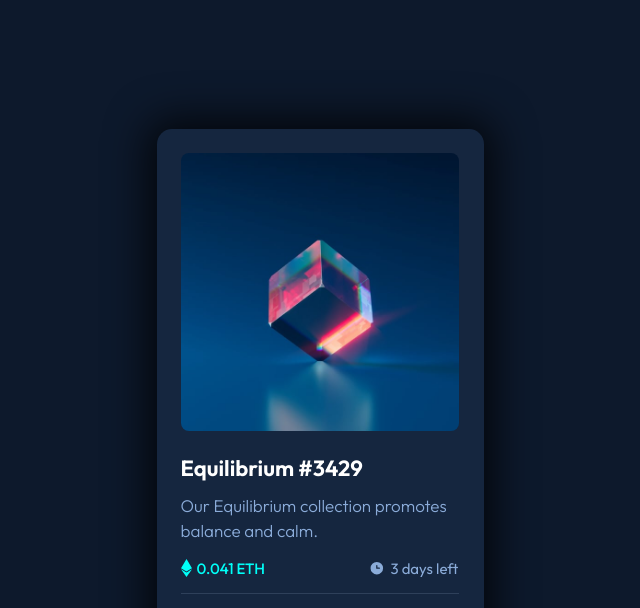
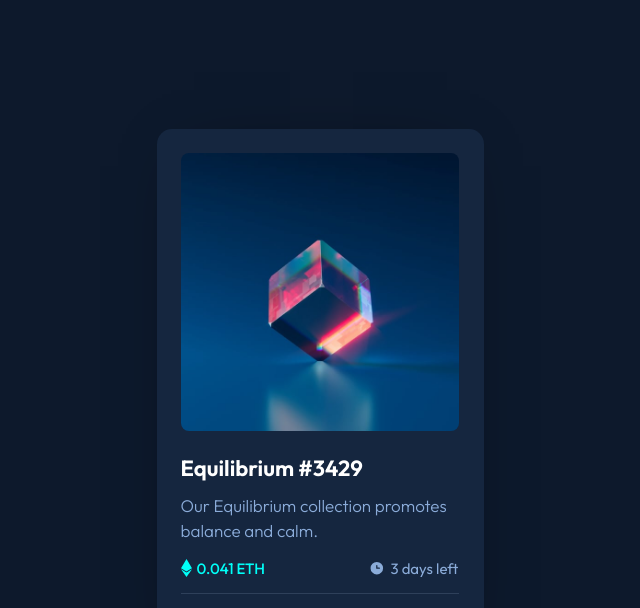
Before and after one commit to Flexyy19/bitcamp-assignment-13, a plain HTML site: page index.html in a window 1280 px wide. Shown: the top 608 px of the page, without its empty margins (320-960 px from the left). Drawn offline with Linux system fonts and the light colour scheme.

Commit message:
fixed shadow

```diff
--- a/styles.css
+++ b/styles.css
@@ -34,7 +34,7 @@ body {
   max-width: 32.7rem;
   border-radius: 1.5rem;
   padding: 2.4rem 2.5rem 2.4rem 2.4rem;
-  box-shadow: 0px 0px 40px 10px rgba(0, 0, 0, 0.75);
+  box-shadow: 0px 0px 63px -37px rgba(0, 0, 0, 0.75);
 }
 
 .equilibrium {
```
